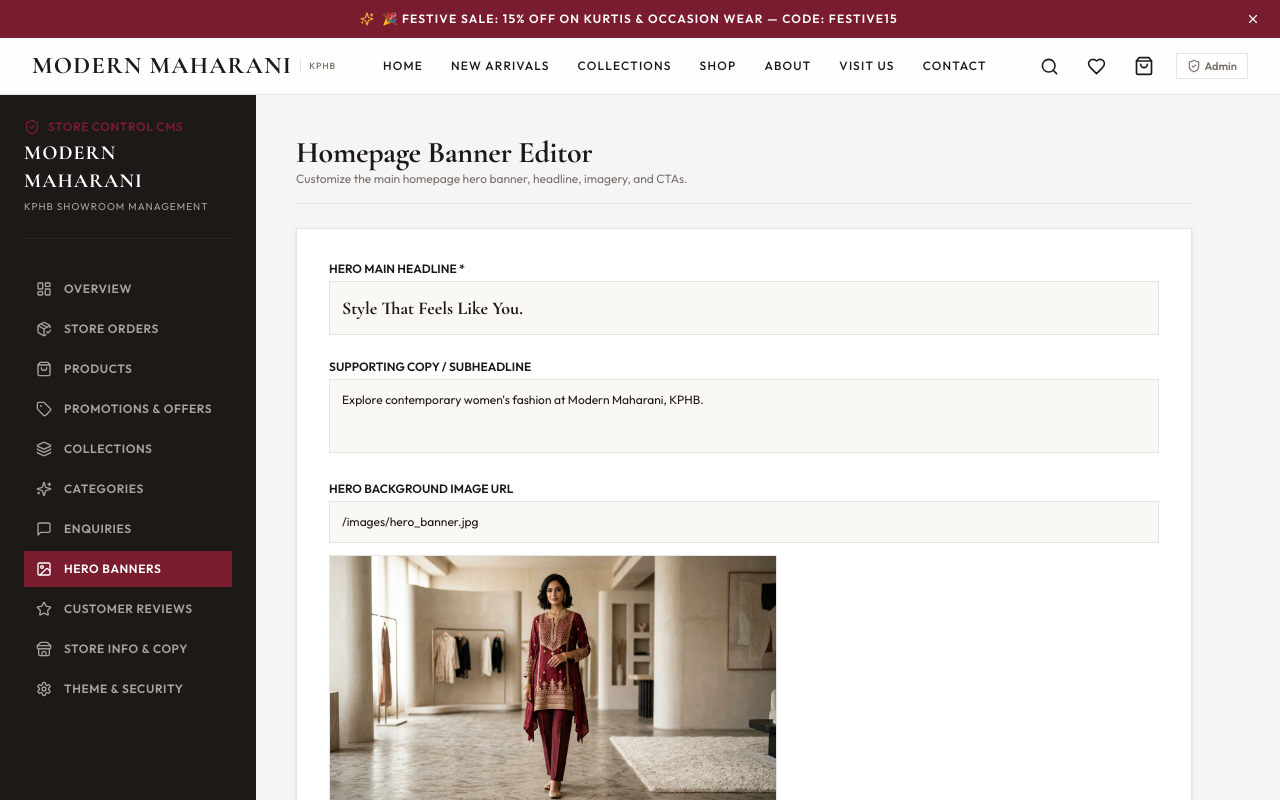
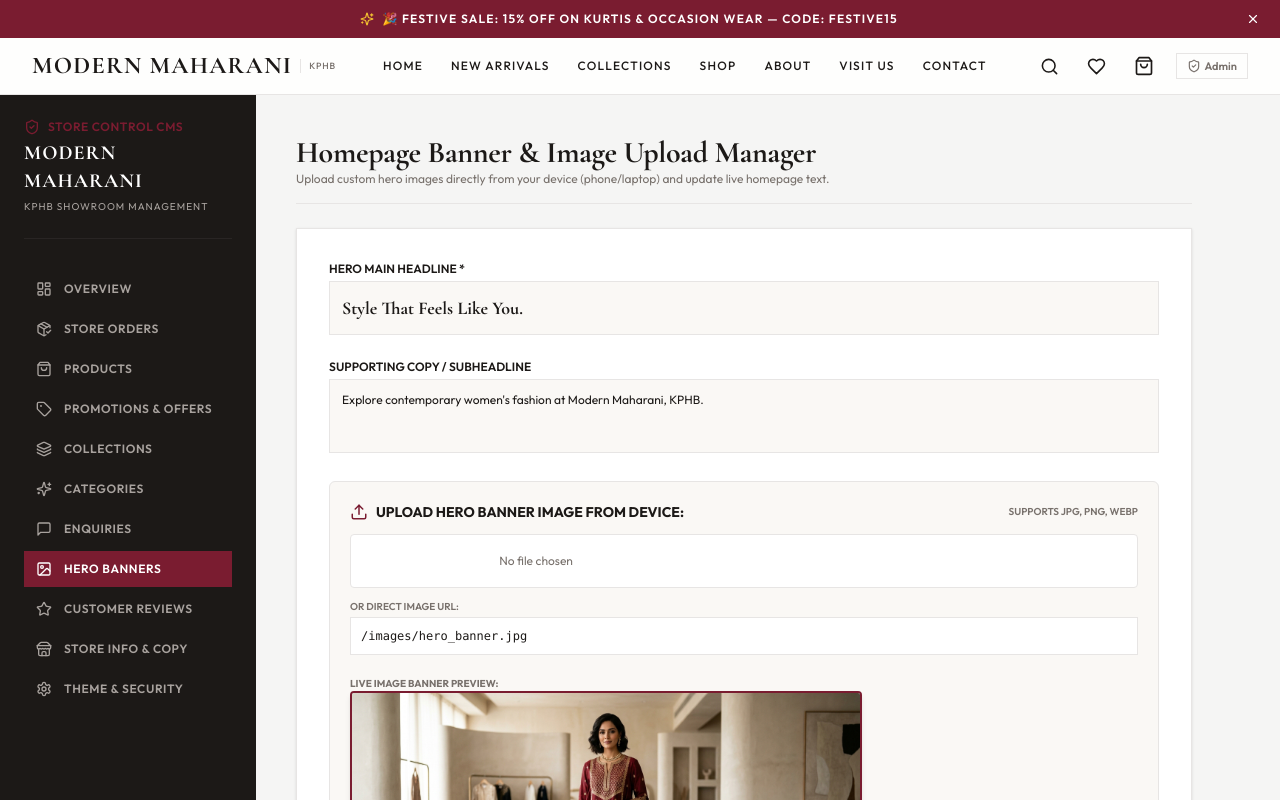
Before and after one commit to ravichandrareddy-projects/modern-maharani, a Next.js app: page /admin/banners in a window 1280 px wide. Shown: the top 800 px of the page. Built offline with nearby package versions, Linux system fonts and the light colour scheme; sample sign-in values are in the browser's storage.

Commit message:
feat: uploadable hero banner from device and dynamic live color injection

```diff
--- a/src/app/admin/banners/page.tsx
+++ b/src/app/admin/banners/page.tsx
@@ -2,7 +2,7 @@
 
 import React, { useState, useEffect } from 'react';
 import { StoreData, Banner } from '@/lib/types';
-import { Save, ImageIcon, Sparkles } from 'lucide-react';
+import { Save, Upload, ImageIcon, Sparkles, Check } from 'lucide-react';
 
 export default function AdminBannersPage() {
   const [storeData, setStoreData] = useState<StoreData | null>(null);
@@ -37,6 +37,19 @@ export default function AdminBannersPage() {
     }
     loadStore();
   }, []);
+
+  const handleFileUpload = (e: React.ChangeEvent<HTMLInputElement>) => {
+    const file = e.target.files?.[0];
+    if (file) {
+      const reader = new FileReader();
+      reader.onloadend = () => {
+        if (typeof reader.result === 'string') {
+          setImage(reader.result);
+        }
+      };
+      reader.readAsDataURL(file);
+    }
+  };
 
   const handleSaveBanner = async (e: React.FormEvent) => {
     e.preventDefault();
@@ -87,13 +100,13 @@ export default function AdminBannersPage() {
   return (
     <div className="space-y-6 max-w-4xl">
       <div className="pb-4 border-b border-[#E7E5E4]">
-        <h1 className="font-serif text-3xl font-bold text-[#1C1917]">Homepage Banner Editor</h1>
-        <p className="text-xs text-[#78716C]">Customize the main homepage hero banner, headline, imagery, and CTAs.</p>
+        <h1 className="font-serif text-3xl font-bold text-[#1C1917]">Homepage Banner & Image Upload Manager</h1>
+        <p className="text-xs text-[#78716C]">Upload custom hero images directly from your device (phone/laptop) and update live homepage text.</p>
       </div>
 
       {success && (
-        <div className="p-4 bg-emerald-50 border border-emerald-200 text-emerald-800 text-xs font-semibold">
-          Homepage banner successfully updated live!
+        <div className="p-4 bg-emerald-50 border border-emerald-200 text-emerald-800 text-xs font-bold flex items-center gap-2">
+          <Check size={16} /> Homepage hero banner & uploaded image updated live!
         </div>
       )}
 
@@ -106,7 +119,7 @@ export default function AdminBannersPage() {
             value={headline}
             onChange={(e) => setHeadline(e.target.value)}
             placeholder="Style That Feels Like You."
-            className="w-full p-3 bg-[#FAF8F5] border border-[#E7E5E4] focus:outline-none focus:border-[#7A1C30] font-serif text-lg font-bold"
+            className="w-full p-3 bg-[#FAF8F5] border border-[#E7E5E4] focus:outline-none focus:border-brand font-serif text-lg font-bold"
           />
         </div>
 
@@ -117,22 +130,46 @@ export default function AdminBannersPage() {
             value={subheadline}
             onChange={(e) => setSubheadline(e.target.value)}
             placeholder="Explore contemporary women's fashion at Modern Maharani, KPHB."
-            className="w-full p-3 bg-[#FAF8F5] border border-[#E7E5E4] focus:outline-none focus:border-[#7A1C30] resize-none"
+            className="w-full p-3 bg-[#FAF8F5] border border-[#E7E5E4] focus:outline-none focus:border-brand resize-none"
           />
         </div>
 
-        <div>
-          <label className="block font-semibold uppercase text-[#1C1917] mb-1">Hero Background Image URL</label>
+        {/* UPLOADABLE IMAGE FROM DEVICE */}
+        <div className="space-y-3 p-5 bg-[#FAF8F5] border border-[#E7E5E4] rounded-md">
+          <div className="flex items-center justify-between">
+            <label className="font-bold uppercase text-[#1C1917] flex items-center gap-2 text-sm">
+              <Upload size={18} className="text-brand" /> Upload Hero Banner Image From Device:
+            </label>
+            <span className="text-[10px] text-[#78716C] uppercase font-semibold">Supports JPG, PNG, WEBP</span>
+          </div>
+
           <input
-            type="text"
-            required
-            value={image}
-            onChange={(e) => setImage(e.target.value)}
-            className="w-full p-3 bg-[#FAF8F5] border border-[#E7E5E4] focus:outline-none focus:border-[#7A1C30]"
+            type="file"
+            accept="image/*"
+            onChange={handleFileUpload}
+            className="block w-full text-xs text-[#78716C] file:mr-4 file:py-2.5 file:px-5 file:border-0 file:text-xs file:font-bold file:uppercase file:tracking-wider file:bg-brand file:text-white hover:file:opacity-90 cursor-pointer border border-[#E7E5E4] p-2 bg-white rounded"
           />
-          <div className="mt-3 aspect-video max-w-md bg-stone-100 overflow-hidden border border-[#E7E5E4]">
-            <img src={image} alt="Banner Preview" className="w-full h-full object-cover" />
+
+          <div>
+            <label className="block font-semibold uppercase text-[#78716C] mb-1 text-[10px]">Or Direct Image URL:</label>
+            <input
+              type="text"
+              required
+              value={image}
+              onChange={(e) => setImage(e.target.value)}
+              className="w-full p-2.5 bg-white border border-[#E7E5E4] focus:outline-none focus:border-brand font-mono text-xs"
+            />
           </div>
+
+          {/* Live Preview Box */}
+          {image && (
+            <div className="space-y-2 pt-2">
+              <span className="text-[10px] uppercase font-bold text-[#78716C]">Live Image Banner Preview:</span>
+              <div className="aspect-video max-w-lg bg-stone-200 overflow-hidden border-2 border-brand rounded shadow-md relative">
+                <img src={image} alt="Hero Banner Preview" className="w-full h-full object-cover" />
+              </div>
+            </div>
+          )}
         </div>
 
         <div className="grid grid-cols-1 sm:grid-cols-2 gap-4">
@@ -159,9 +196,9 @@ export default function AdminBannersPage() {
         <button
           type="submit"
           disabled={saving}
-          className="bg-[#7A1C30] hover:bg-[#5F1524] text-white text-xs uppercase tracking-widest px-8 py-3.5 font-semibold transition-colors flex items-center gap-2"
+          className="bg-brand hover:opacity-90 text-white text-xs uppercase tracking-widest px-8 py-4 font-bold transition-all shadow-md flex items-center gap-2"
         >
-          <Save size={16} /> {saving ? 'Saving...' : 'Update Homepage Hero Banner'}
+          <Save size={16} /> {saving ? 'Saving Banner...' : 'Update Homepage Hero Banner'}
         </button>
       </form>
     </div>
--- a/src/app/admin/layout.tsx
+++ b/src/app/admin/layout.tsx
@@ -26,7 +26,6 @@ export default function AdminLayout({ children }: { children: React.ReactNode })
   const [authenticated, setAuthenticated] = useState<boolean | null>(null);
 
   useEffect(() => {
-    // If user is on /admin/login, bypass check
     if (pathname === '/admin/login') {
       setAuthenticated(true);
       return;
@@ -74,7 +73,7 @@ export default function AdminLayout({ children }: { children: React.ReactNode })
         <div className="space-y-8">
           {/* Admin Header */}
           <div className="space-y-1 pb-6 border-b border-[#292524]">
-            <div className="flex items-center gap-2 text-[#7A1C30] font-semibold text-xs uppercase tracking-wider">
+            <div className="flex items-center gap-2 text-brand font-semibold text-xs uppercase tracking-wider">
               <ShieldCheck size={16} /> Store Control CMS
             </div>
             <h2 className="font-serif text-xl font-bold tracking-wider text-white">MODERN MAHARANI</h2>
@@ -92,7 +91,7 @@ export default function AdminLayout({ children }: { children: React.ReactNode })
                   href={item.href}
                   className={`flex items-center gap-3 px-3 py-2.5 text-xs font-semibold uppercase tracking-wider transition-colors ${
                     isActive
-                      ? 'bg-[#7A1C30] text-white font-bold'
+                      ? 'bg-brand text-white font-bold'
                       : 'text-[#A8A29E] hover:bg-[#292524] hover:text-white'
                   }`}
                 >
--- a/src/app/page.tsx
+++ b/src/app/page.tsx
@@ -6,7 +6,9 @@ import { MapPin, Phone, MessageCircle, Clock, ArrowRight, Star, Sparkles, CheckC
 
 export default async function HomePage() {
   const store = getStoreData();
-  const { siteSettings, categories, collections, products, reviews, storeInfo } = store;
+  const { siteSettings, categories, collections, products, reviews, storeInfo, banners } = store;
+
+  const heroImage = (banners && banners[0] && banners[0].image) ? banners[0].image : '/images/hero_banner.jpg';
 
   // Filter featured & new arrival products
   const featuredProducts = products.filter((p) => p.isFeatured || p.isNewArrival).slice(0, 4);
@@ -27,7 +29,7 @@ export default async function HomePage() {
         {/* Background Image with Overlay */}
         <div
           className="absolute inset-0 bg-cover bg-center opacity-50 scale-105 transition-transform duration-1000"
-          style={{ backgroundImage: `url('/images/hero_banner.jpg')` }}
+          style={{ backgroundImage: `url('${heroImage}')` }}
         />
         <div className="absolute inset-0 bg-gradient-to-t from-[#1C1917] via-[#1C1917]/40 to-transparent" />
 
--- a/src/components/ThemeInjector.tsx
+++ b/src/components/ThemeInjector.tsx
@@ -10,12 +10,43 @@ export default function ThemeInjector() {
         const data = await res.json();
         if (data.siteSettings && data.siteSettings.primaryColor) {
           const color = data.siteSettings.primaryColor;
-          document.documentElement.style.setProperty('--primary-brand', color);
-          document.documentElement.style.setProperty('--accent-wine', color);
+
+          let styleEl = document.getElementById('dynamic-theme-style');
+          if (!styleEl) {
+            styleEl = document.createElement('style');
+            styleEl.id = 'dynamic-theme-style';
+            document.head.appendChild(styleEl);
+          }
+
+          styleEl.innerHTML = `
+            :root {
+              --primary-brand: ${color} !important;
+              --accent-wine: ${color} !important;
+            }
+            .bg-\\[\\#7A1C30\\], [class*="bg-[#7A1C30]"], .bg-[#7A1C30] {
+              background-color: ${color} !important;
+            }
+            .text-\\[\\#7A1C30\\], [class*="text-[#7A1C30]"], .text-[#7A1C30] {
+              color: ${color} !important;
+            }
+            .border-\\[\\#7A1C30\\], [class*="border-[#7A1C30]"], .border-[#7A1C30] {
+              border-color: ${color} !important;
+            }
+            .hover\\:bg-\\[\\#5F1524\\]:hover, .hover\\:bg-\\[\\#7A1C30\\]:hover, [class*="hover:bg-[#7A1C30]"]:hover {
+              background-color: ${color} !important;
+              filter: brightness(0.88);
+            }
+            .hover\\:text-\\[\\#7A1C30\\]:hover, [class*="hover:text-[#7A1C30]"]:hover {
+              color: ${color} !important;
+            }
+          `;
         }
       } catch (e) {}
     }
     applyTheme();
+
+    const interval = setInterval(applyTheme, 2000);
+    return () => clearInterval(interval);
   }, []);
 
   return null;
```
Also changed, not shown: src/app/admin/settings/page.tsx (+52 -16 lines).
